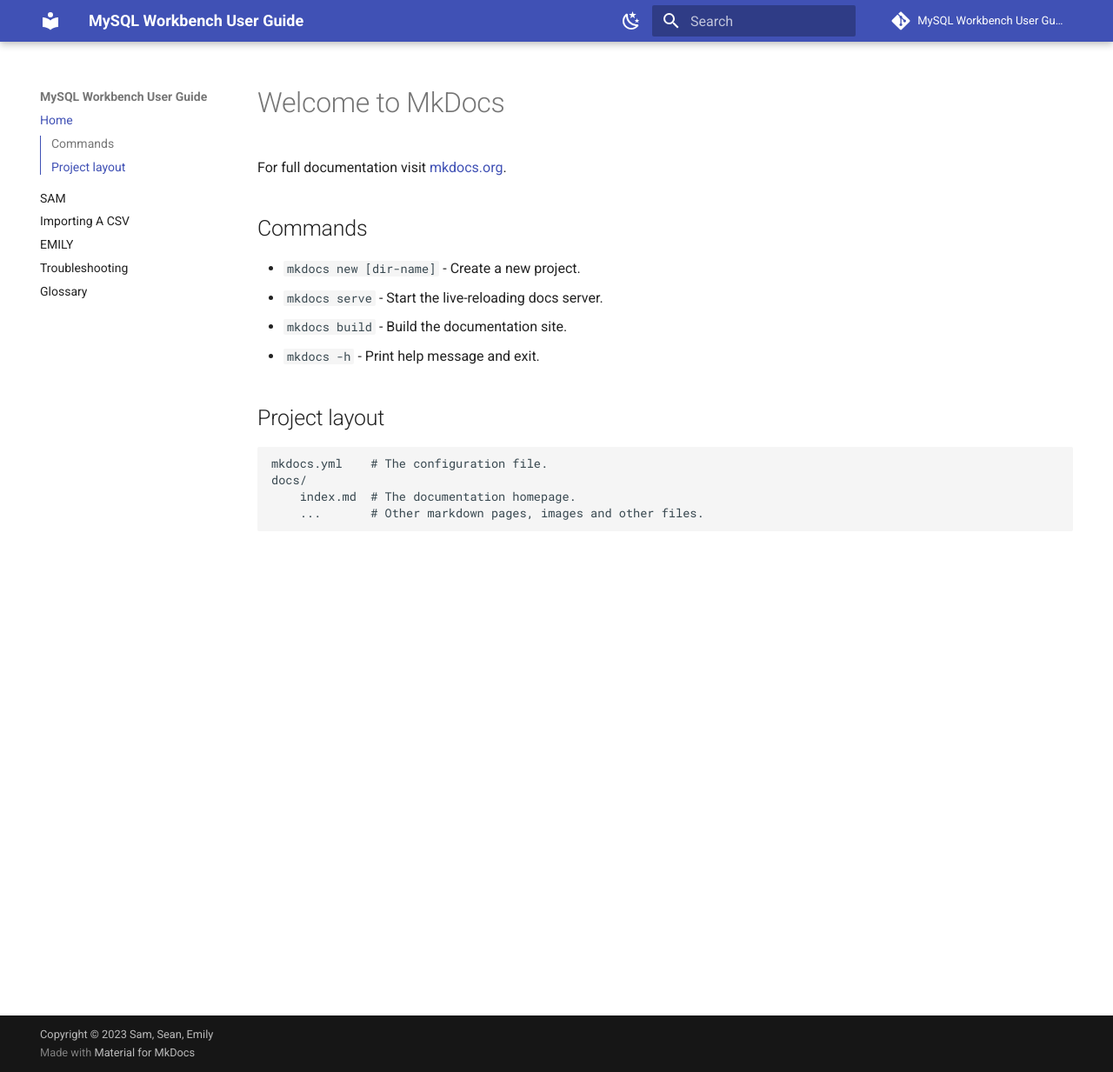
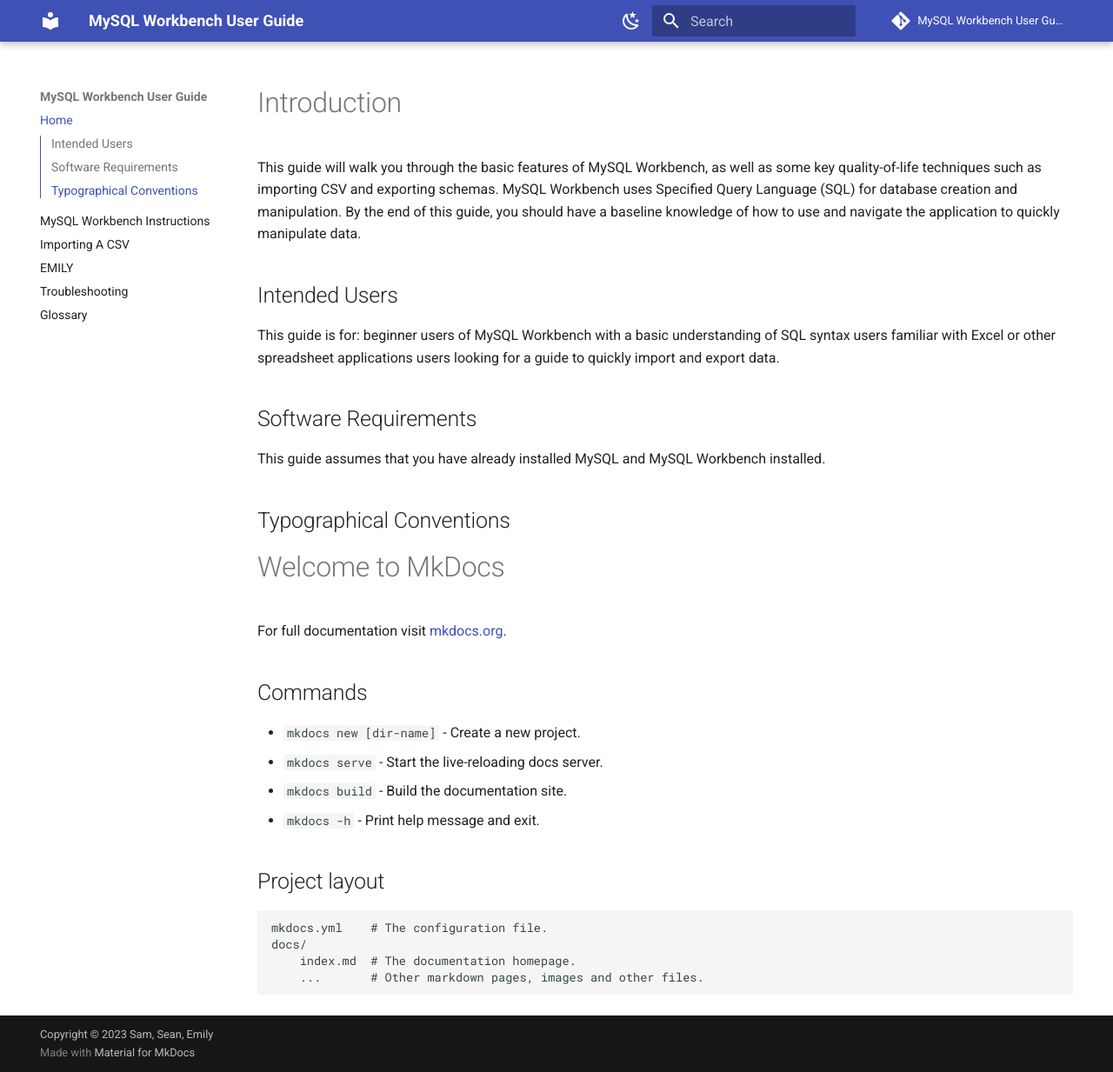
Before and after one commit to SSollestre/CommUserGuide, an MkDocs documentation site: the page built from docs/index.md, in a window 1280 px wide and 1233 px high. Shown: the whole window at 87% size. Built offline with MkDocs 1.6.1 and Material for MkDocs 9.7.7, drawn with Linux system fonts in a browser that asks for light colours; comment, search, counter and statistics services are not loaded.

Commit message:
Change label and add Intro

```diff
--- a/docs/index.md
+++ b/docs/index.md
@@ -1,3 +1,20 @@
+# Introduction
+
+This guide will walk you through the basic features of MySQL Workbench, as well as some key quality-of-life techniques such as importing CSV and exporting schemas. MySQL Workbench uses Specified Query Language (SQL) for database creation and manipulation. By the end of this guide, you should have a baseline knowledge of how to use and navigate the application to quickly manipulate data.
+
+## Intended Users
+
+This guide is for:
+beginner users of MySQL Workbench with a basic understanding of SQL syntax
+users familiar with Excel or other spreadsheet applications
+users looking for a guide to quickly import and export data.
+
+## Software Requirements
+
+This guide assumes that you have already installed MySQL and MySQL Workbench installed.
+
+## Typographical Conventions
+
 # Welcome to MkDocs
 
 For full documentation visit [mkdocs.org](https://www.mkdocs.org).
--- a/mkdocs.yml
+++ b/mkdocs.yml
@@ -2,7 +2,7 @@
 
 nav:
   - Home: "index.md"
-  - SAM: "SAM_SQL_TASKS.md"
+  - MySQL Workbench Instructions: "SAM_SQL_TASKS.md"
   - Importing A CSV: "SEAN_SQL_TASKS.md"
   - EMILY: "EMILY_SQL_TASKS.md"
   - Troubleshooting: "Troubleshooting.md"
```
